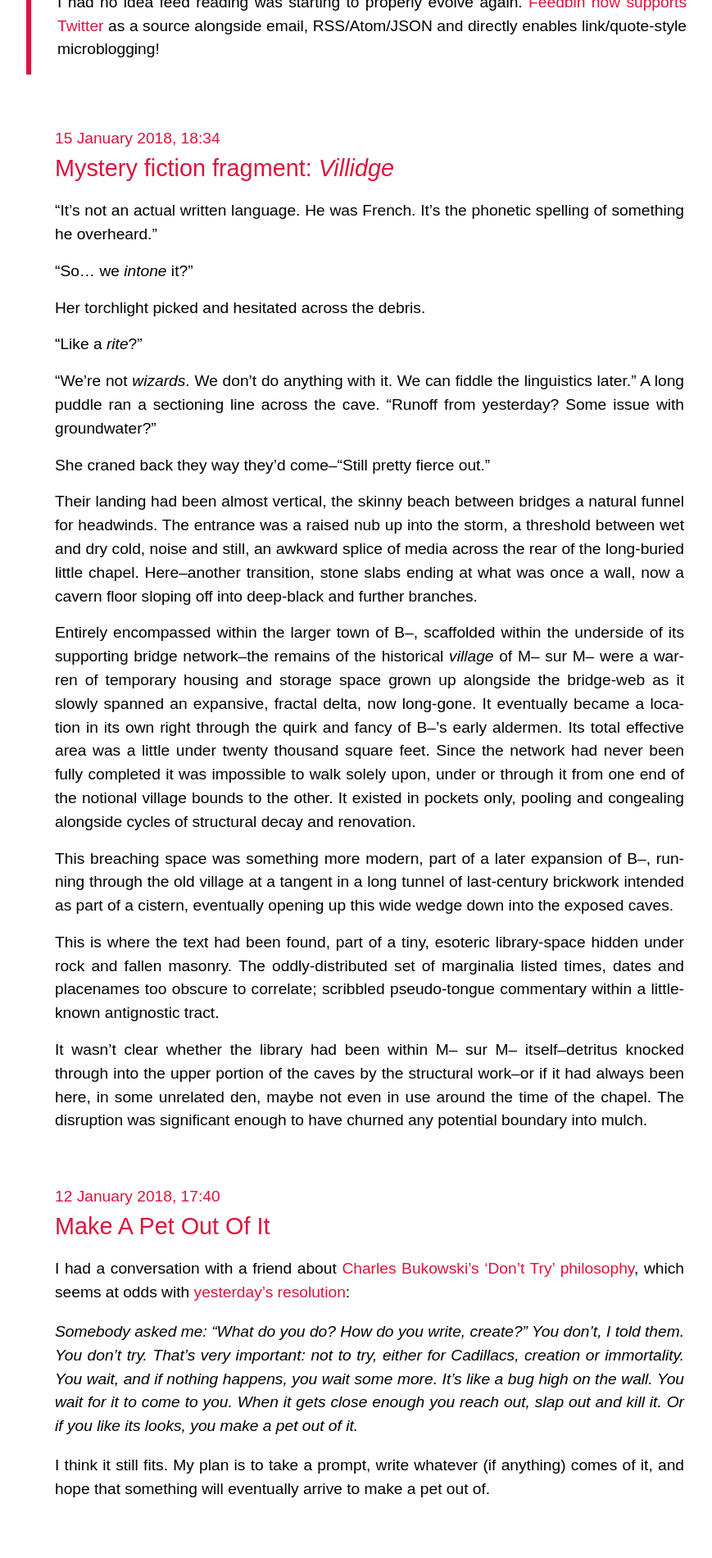
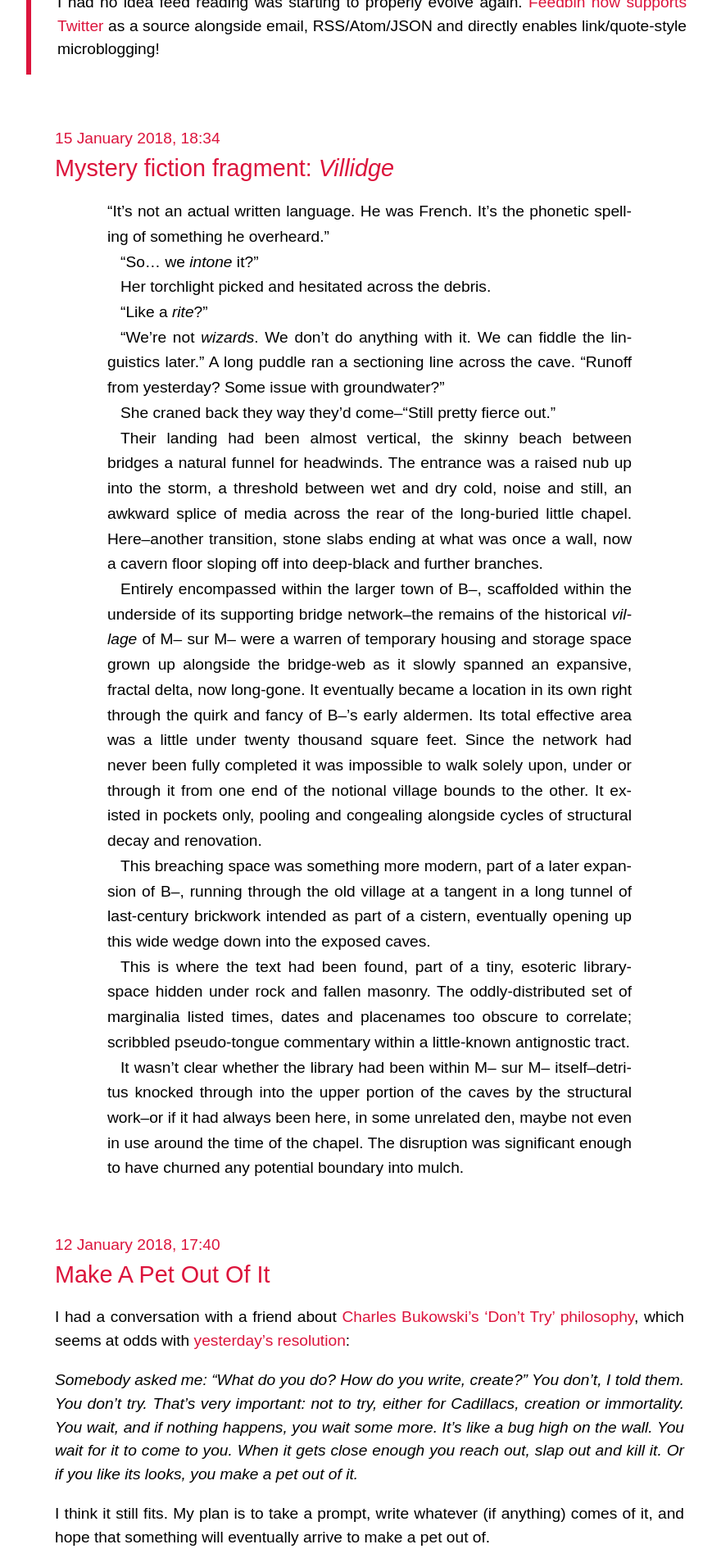
Before and after one commit to dmcgk/dmcgk.github.io, a Jekyll site: the page built from index.html, in a window 1280 px wide. Shown: the part 344-2245 px from the top of the page at 82% size, without its empty margins (189-1058 px from the left). Built offline with Jekyll 4.4.1, drawn with Linux system fonts in a browser that asks for light colours; some web fonts are replaced; the list of posts is cut into pages by our own code.

Commit message:
Differentiate styling of fiction posts.
Use a more ‘book-like’ layout.

```diff
--- a/_includes/post-list.html
+++ b/_includes/post-list.html
@@ -12,7 +12,7 @@
   <section class="h-entry micro-excerpt">
 {% else %}
   <!-- Begin micro post excerpt -->
-  <section class="h-entry article-excerpt">
+  <section class="h-entry article-excerpt{% if post.collection %} {{ post.collection }}{% endif %}">
 {% endif %}
 
 <!-- Post date -->
@@ -52,7 +52,7 @@
 <!-- Article title -->
 {% unless is_micro_post %}
 <h2>
-  {% if post.genre %}{{ post.genre | capitalize }}{% if post.type %} {{ post.type }}{% endif %}: <em>{% endif %}<a href="{{ post.url }}" class="p-name">{{ post.title }}</a>{% if post.genre %}</em>{% endif %}
+  <a href="{{ post.url }}" class="p-name">{% if post.genre %}{{ post.genre | capitalize }}{% if post.type %} {{ post.type }}{% endif %}: <em>{% endif %}{{ post.title }}</a>{% if post.genre %}</em>{% endif %}
 </h2>
 {% endunless %}
 
--- a/_includes/style.scss
+++ b/_includes/style.scss
@@ -14,6 +14,7 @@
 {% assign site-small = "42rem" %}
 {% assign site-medium = "48rem" %}
 {% assign site-large = "64rem" %}
+{% assign fiction-inset = "40rem" %}
 
 /* Web Fonts */
 
@@ -201,6 +202,21 @@ blockquote, .micro-excerpt > :not(img) {
   border-radius: 15px;
 }
 
+.fiction p {
+  line-height: 1.6;
+  margin: 0 auto;
+  padding: 0;
+  max-width: {{ fiction-inset }};
+}
+
+.fiction h2+p {
+  margin-top: 1rem;
+}
+
+.fiction p+p {
+  text-indent: 1rem;
+}
+
 p.categories {
   color: gray;
   padding-top: 0;
@@ -221,6 +237,10 @@ p.categories {
 
   section > :not(img), article > :not(img) {
     max-width: 80%;
+  }
+
+  .fiction p {
+    max-width: 62%;
   }
 
 }
@@ -257,4 +277,8 @@ p.categories {
     padding: 0;
   }
 
+  .fiction p {
+    max-width: 80%;
+  }
+
 }
--- a/_layouts/default.html
+++ b/_layouts/default.html
@@ -48,7 +48,7 @@ layout: compress
       {% endif %}
     </header>
       {% unless page.layout == "index" %}
-        <article class="e-content{% if is_micro_post %} p-name{% endif %}">
+        <article class="e-content{% if is_micro_post %} p-name{% endif %}{% if page.collection %} {{ page.collection }}{% endif %}">
         {% unless is_micro_post or page.categories contains "meta" %}
           <h1>{% if page.genre %}{{ page.genre | capitalize }}{% if page.type %} {{ page.type }}{% endif %}: <em>{% endif %}<a href="{{ page.url }}">{{ page.title }}</a>{% if page.genre %}</em>{% endif %}</h1>
         {% endunless %}
```
